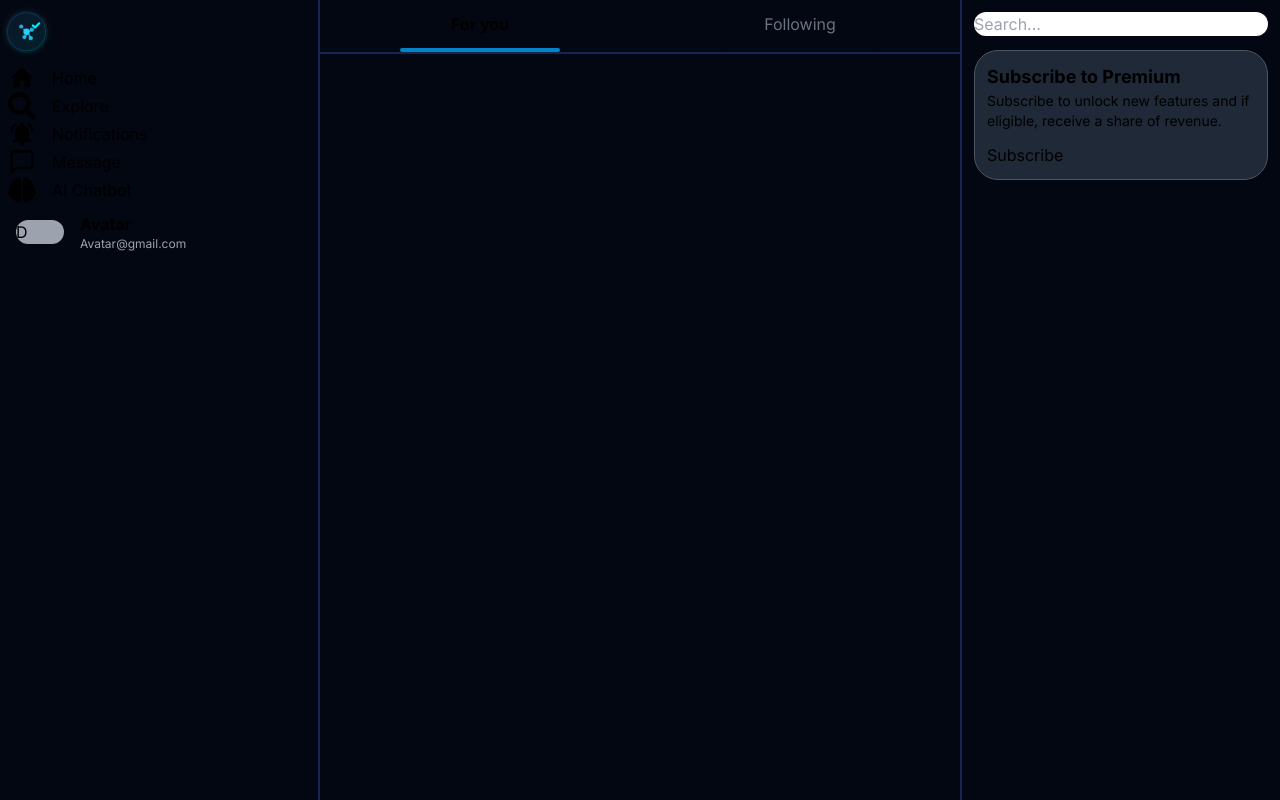
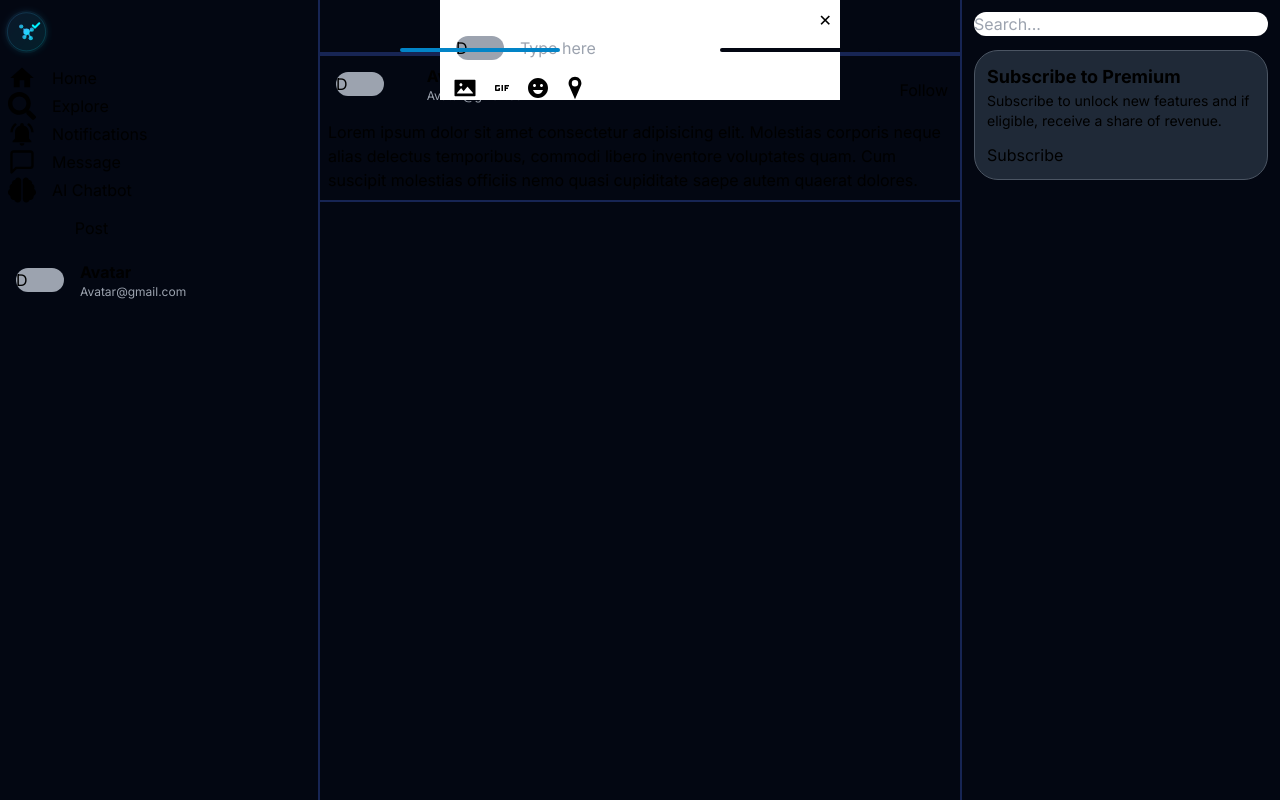
Before and after one commit to casper-zielinski/Social-Media-Web-App, a Next.js app: page / in a window 1280 px wide. Built offline with nearby package versions, Linux system fonts and the light colour scheme.

Commit message:
feat: added post-button with Modal and first Test-Post
Next-Step: Fixing Modal Background, so it doesn't overflow, like buttons and so on..., then beginning backend

```diff
--- a/app/layout.tsx
+++ b/app/layout.tsx
@@ -16,8 +16,8 @@ export default function RootLayout({
 }>) {
   return (
     <html lang="en">
-      <body className={`${inter.className} grid grid-cols-12`}>
-        {children}
+      <body className={inter.className}>
+        <div className="grid grid-cols-12">{children}</div>
       </body>
     </html>
   );
--- a/app/page.tsx
+++ b/app/page.tsx
@@ -1,16 +1,46 @@
 "use client";
 
 import Logo from "./Logo";
-import { MdHome, MdNotificationsActive } from "react-icons/md";
-import { FaSearch, FaBrain } from "react-icons/fa";
+import {
+  MdHome,
+  MdNotificationsActive,
+  MdGif,
+  MdEmojiEmotions,
+} from "react-icons/md";
+import {
+  FaSearch,
+  FaBrain,
+  FaCreativeCommonsSamplingPlus,
+} from "react-icons/fa";
 import { LuMessageSquare } from "react-icons/lu";
+import { AiFillPicture } from "react-icons/ai";
+import { GiPositionMarker } from "react-icons/gi";
 import { useState } from "react";
+
+{
+  /**
+   * Home page component for the social media app.
+   *
+   * Layout:
+   * - Left sidebar (desktop): Navigation, post button, user avatar.
+   * - Main section: Displays either "For you" or "Following" feed, controlled by navigationPagerForYou state.
+   * - Right sidebar (desktop): Search input and premium subscription prompt.
+   * - Footer (mobile): Navigation and post button.
+   *
+   * @component
+   */
+}
 
 export default function Home() {
   const [navigationPagerForYou, setNavigationPagerForYou] = useState(true);
 
   return (
     <>
+      {/**
+       * Navigation buttons for Home, Explore, Notifications, Messages, and AI Chatbot.
+       * Present in both sidebar (desktop) and footer (mobile).
+       */}
+
       <aside className="hidden sm:flex flex-col sm:col-span-3 bg-gray-950 border-r-2 border-blue-950 justify-start">
         <Logo />
         <ul className="list">
@@ -49,6 +79,54 @@ export default function Home() {
           </li>
         </ul>
 
+        {/* "Post" button in sidebar (desktop) */}
+        <button
+          className="btn btn-info w-1/2 m-3"
+          onClick={() =>
+            (
+              document.getElementById("PostModal") as HTMLDialogElement
+            )?.showModal()
+          }
+        >
+          Post
+        </button>
+        {/*
+         * Modal dialog for creating a new post (desktop).
+         * Includes avatar, input field, and media options.
+         */}
+        <dialog
+          id="PostModal"
+          className="modal flex justify-center items-start pt-5"
+        >
+          <div className="modal-box">
+            <form method="dialog">
+              {/* if there is a button in form, it will close the modal */}
+              <button className="btn btn-sm btn-circle btn-ghost absolute right-2 top-2">
+                ✕
+              </button>
+            </form>
+            <div className="grid grid-cols-5 justify-center items-center">
+              <div className="avatar avatar-placeholder m-4 col-span-1">
+                <div className="bg-gray-400 text-neutral-content w-12 rounded-full">
+                  <span>D</span>
+                </div>
+              </div>
+              <input
+                type="text"
+                placeholder="Type here"
+                className="input input-ghost input-lg col-span-4"
+              />
+              <div className="divider col-span-5"></div>
+              <div className="col-span-2 flex justify-evenly">
+                <AiFillPicture className="w-6 h-6 hover:scale-105 transition-transform hover:shadow-sm hover:text-sky-500" />
+                <MdGif className="w-6 h-6 hover:scale-105 transition-transform hover:shadow-sm hover:text-sky-500" />
+                <MdEmojiEmotions className="w-6 h-6 hover:scale-105 transition-transform hover:shadow-sm hover:text-sky-500" />
+                <GiPositionMarker className="w-6 h-6 hover:scale-105 transition-transform hover:shadow-sm hover:text-sky-500" />
+              </div>
+            </div>
+          </div>
+        </dialog>
+
         <div className="flex items-center">
           <div className="avatar avatar-placeholder m-4">
             <div className="bg-gray-400 text-neutral-content w-12 rounded-full">
@@ -61,7 +139,15 @@ export default function Home() {
           </div>
         </div>
       </aside>
+
+      {/* Main content section displaying the feed based on navigationPagerForYou state */}
+
       <main className="col-span-12 sm:col-span-6 bg-gray-950 min-h-screen">
+        {/**
+         * Main feed section.
+         * Displays either "For you" or "Following" posts depending on navigationPagerForYou.
+         */}
+
         <header className="border-b-2 border-blue-950 grid grid-cols-2 text-center">
           <div
             className={`hover:bg-gray-800 p-3 ${
@@ -90,13 +176,38 @@ export default function Home() {
             }`}
           ></div>
         </header>
+        {/* All the Posts with the follow Button*/}
+        <article className="border-y-2 border-blue-950">
+          <div className="grid items-center grid-cols-12">
+            <div className="avatar avatar-placeholder col-span-2 m-4">
+              <div className="bg-gray-400 text-neutral-content w-12 rounded-full">
+                <span>D</span>
+              </div>
+            </div>
+            <div className="col-span-2">
+              <p className="font-bold">Avatar</p>
+              <p className="text-xs text-gray-400">Avatar@gmail.com</p>
+            </div>
+            <div className="col-span-8 flex justify-end me-3 mt-3">
+              <button className="btn btn-info col-span-8">Follow</button>
+            </div>
+          </div>
+          <p className="m-2">
+            Lorem ipsum dolor sit amet consectetur adipisicing elit. Molestias
+            corporis neque alias delectus temporibus, commodi libero inventore
+            voluptates quam. Cum suscipit molestias officiis nemo quasi
+            cupiditate saepe autem quaerat dolores.
+          </p>
+        </article>
       </main>
+
       <aside className="hidden sm:flex sm:flex-col sm:col-span-3 bg-gray-950 border-l-2 border-blue-950 space-y-3.5 p-3">
         <input
           type="text"
           placeholder="Search..."
           className="input input-md rounded-3xl"
         />
+        {/* Premium subscription section */}
         <section className="bg-gray-800 rounded-3xl  p-3 border border-gray-600">
           <h3 className="text-lg font-bold">Subscribe to Premium</h3>
           <p className="text-sm">
@@ -107,8 +218,61 @@ export default function Home() {
         </section>
       </aside>
 
-      <footer className="bottom-0 absolute footer footer-horizontal footer-center bg-gray-950 border-t-2 border-blue-950 b text-base-content p-5 sm:hidden">
+      {/* The Footer Interface for Smart Phones*/}
+
+      <footer className="bottom-0 absolute footer footer-horizontal footer-center bg-gray-950 border-t-2 border-blue-950 text-base-content p-5 sm:hidden">
         <div className="flex space-x-5 col-span-1">
+          {/**
+           * Opens the post creation modal dialog for mobile users.
+           * @button
+           */}
+          <button
+            className="btn btn-circle btn-info absolute left-0 rounded-cir m-3"
+            onClick={() =>
+              (
+                document.getElementById("PostModalMobile") as HTMLDialogElement
+              )?.showModal()
+            }
+          >
+            <FaCreativeCommonsSamplingPlus className="w-11 h-11" />
+          </button>
+          {/**
+           * Modal dialog for creating a new post (mobile).
+           * Includes avatar, input field, and media options.
+           */}
+          <dialog
+            id="PostModalMobile"
+            className="modal flex justify-center items-start pt-5"
+          >
+            <div className="modal-box">
+              <form method="dialog">
+                {/* if there is a button in form, it will close the modal */}
+                <button className="btn btn-sm btn-circle btn-ghost absolute right-2 top-2">
+                  ✕
+                </button>
+              </form>
+              <div className="grid grid-cols-5 justify-center items-center m-4">
+                <div className="avatar avatar-placeholder m-4 col-span-1">
+                  <div className="bg-gray-400 text-neutral-content w-12 rounded-full">
+                    <span>D</span>
+                  </div>
+                </div>
+                <input
+                  type="text"
+                  placeholder="Type here"
+                  className="input input-ghost input-lg col-span-4"
+                />
+                <div className="divider col-span-5"></div>
+                <div className="col-span-2 flex justify-evenly">
+                  <AiFillPicture className="w-6 h-6 hover:scale-105 transition-transform hover:shadow-sm hover:text-sky-500" />
+                  <MdGif className="w-6 h-6 hover:scale-105 transition-transform hover:shadow-sm hover:text-sky-500" />
+                  <MdEmojiEmotions className="w-6 h-6 hover:scale-105 transition-transform hover:shadow-sm hover:text-sky-500" />
+                  <GiPositionMarker className="w-6 h-6 hover:scale-105 transition-transform hover:shadow-sm hover:text-sky-500" />
+                </div>
+              </div>
+            </div>
+          </dialog>
+
           <div
             className="tooltip tooltip-info flex flex-col items-center"
             data-tip="Home Page"
```
